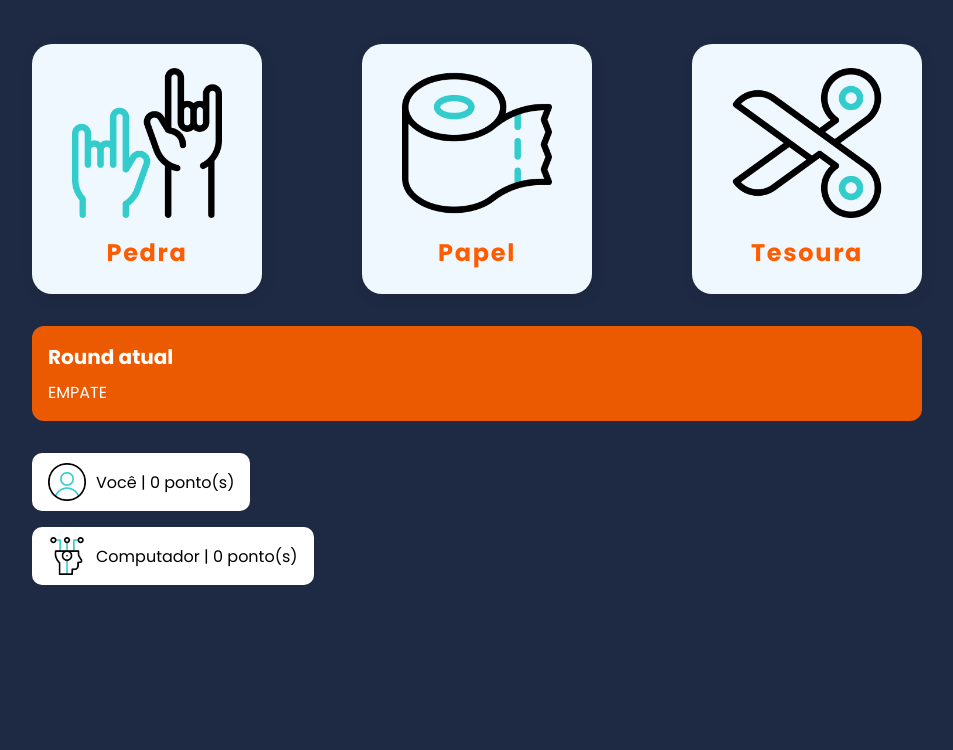
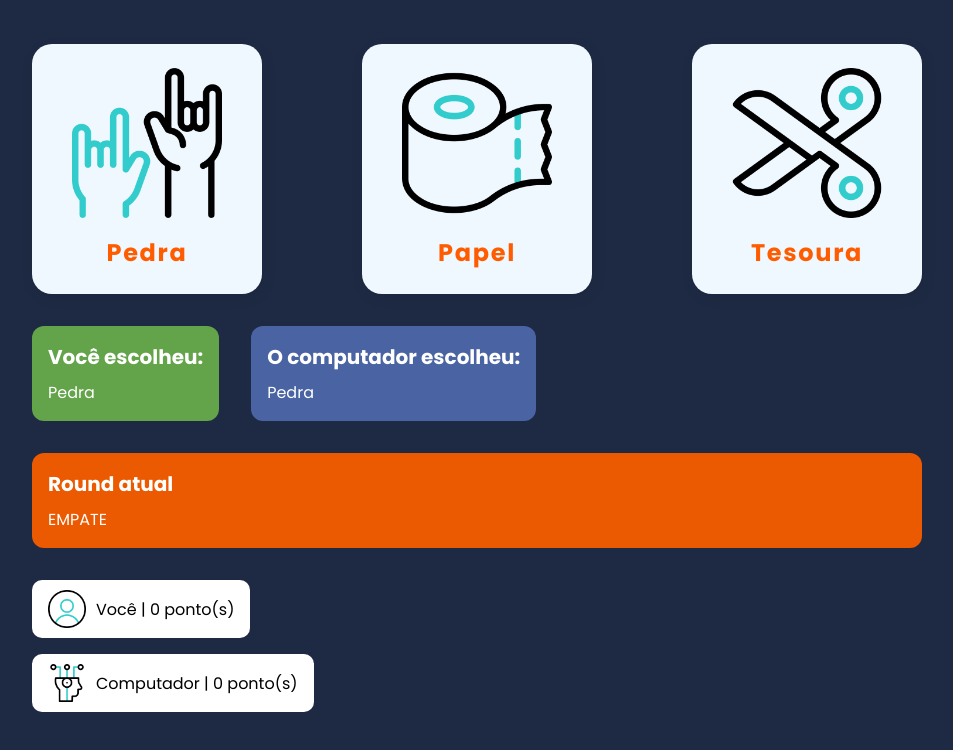
Before and after one commit to josuhinrichs/rock-paper-scissors, a plain HTML site: page index.html in a window 1280 px wide. Both pictures are taken after a click on the button "Pedra". Shown: the part 100-850 px from the top of the page, without its empty margins (163-1116 px from the left). Before the commit the page ends 800 px from the top, so only its background shows below. Drawn offline with Linux system fonts and the light colour scheme.

Commit message:
Melhorias na experiência de jogo

```diff
--- a/index.html
+++ b/index.html
@@ -25,6 +25,16 @@
           Tesoura
         </button>
       </div>
+      <div class="choice-container">
+        <div class="player-choice-container choice">
+            <p class="player-choice-title choice-title">Você escolheu:</p>
+            <p class="player-choice-text choice-text">Você ainda não começou o jogo!</p>
+        </div>
+        <div class="computer-choice-container choice">
+            <p class="computer-choice-title choice-title">O computador escolheu:</p>
+            <p class="computer-choice-text choice-text">Você ainda não começou o jogo!</p>
+        </div>
+      </div>
       <div class="round-container">
             <p class="round-title">Round atual</p>
             <p class="round-text">Você ainda não começou o jogo!</p>
--- a/index.js
+++ b/index.js
@@ -5,13 +5,28 @@ const roundDisplay = document.querySelector('#round-display');
 const playerScore = document.querySelector('#player-score-text');
 const computerScore = document.querySelector('#computer-score-text');
 const restartButton = document.querySelector('#restart-game');
+const computerDisplay = document.querySelector('.computer-choice-text');
+const playerDisplay = document.querySelector('.player-choice-text');
 
 let randomThree = max => Math.floor(Math.random() * max);
 
 function getComputerChoice() {
   let options = ["rock", "paper", "scissors"];
-  return options[randomThree(3)];
-  //return options[1];
+  const choice = randomThree(3);
+
+  switch (options[choice]){
+    case "paper":
+        computerDisplay.textContent = "Papel";
+        break;
+    case "rock":
+        computerDisplay.textContent = "Pedra";
+        break;
+    default:
+        computerDisplay.textContent = "Tesoura";
+        break;
+  }
+
+  return options[choice];
 }
 
 function playRound(playerSelection, computerSelection) {
@@ -24,33 +39,27 @@ function playRound(playerSelection, computerSelection) {
       switch (computerSelection){
         case "paper":
           roundText.textContent="Papel embrulha Pedra: Você perdeu!";
-          //console.log("Paper eats Rock: You Lose!");
           return "computer";
         default:
           roundText.textContent="Pedra esmaga Tesoura: Você ganhou!";
-          //console.log("Rock breaks Scissors: You Win!");
           return "player";
       }
     case "paper":
       switch (computerSelection){
         case "rock":
           roundText.textContent="Papel embrulha Pedra: Você ganhou!";
-          //console.log("Paper eats Rock: You Win!");
           return "player";
         default:
           roundText.textContent="Tesoura corta Papel: Você perdeu!";
-          //console.log("Scissors cut Paper: You Lose!");
           return "computer";
       }
     default:
       switch (computerSelection){
         case "rock":
           roundText.textContent="Pedra quebra Tesoura: Você perdeu!";
-          //console.log("Rock breaks Scissors: You Lose!");
           return "computer";
         default:
           roundText.textContent="Tesoura corta Papel: Você ganhou!";
-          //console.log("Scissors cut Paper: You Win!");
           return "player";
       }
     }
@@ -59,6 +68,18 @@ function playRound(playerSelection, computerSelection) {
 
 function processRound(playerSelection){
   let result = playRound(playerSelection, getComputerChoice());
+  switch (playerSelection){
+    case "paper":
+        playerDisplay.textContent = "Papel";
+        break;
+    case "rock":
+        playerDisplay.textContent = "Pedra";
+        break;
+    default:
+        playerDisplay.textContent = "Tesoura";
+        break;
+  }
+
   switch(result) {
     case "player":
         playerPoints += 1;
@@ -69,6 +90,7 @@ function processRound(playerSelection){
     default:
         return;
   }
+
   actualRound += 1;
   roundDisplay.textContent = `Round ${actualRound}`;
   computerScore.textContent = `Computador | ${computerPoints} ponto(s)`;
@@ -93,58 +115,11 @@ function restartGame(){
     roundDisplay.textContent = `Inicie o jogo clicando na opção`;
     computerScore.textContent = `Computador | ${computerPoints} ponto(s)`;
     playerScore.textContent = `Você | ${playerPoints} ponto(s)`;
-    roundText.textContent="Você ainda não começou o jogo!";
+    roundText.textContent = "Você ainda não começou o jogo!";
+    playerDisplay.textContent = "Você ainda não começou o jogo!";
+    computerDisplay.textContent = "Você ainda não começou o jogo!";
     restartButton.style.visibility = 'hidden';
 }
-
-/*function getPlayerSelection(){
-  let playerSelection = "";
-  while (
-    playerSelection != "rock" &&
-    playerSelection != "paper" &&
-    playerSelection != "scissors"){
-    playerSelection = prompt("Rock, Paper or Scissors?").toLowerCase();
-  }
-  return playerSelection;
-}
-
-function playGame(){
-  let roundResult,
-  playerSelection,
-  computerSelection,
-  playerScore = 0,
-  computerScore = 0;
-
-  for (let i = 0; i < 5; i++){
-    playerSelection = getPlayerSelection();
-    computerSelection = getComputerChoice();
-    roundResult = playRound(playerSelection, computerSelection);
-    console.log(roundResult);
-    switch (roundResult){
-      case "player":
-        playerScore += 1
-        break;
-      case "computer":
-        computerScore += 1
-        break;
-      default: i -= 1
-        break;
-    }
-
-    console.log(`Scoreboard -> You - ${playerScore} | Computer - ${computerScore}`);
-  }
-
-  if (playerScore > computerScore){
-    console.log("Congratulations, you are the winner!");
-  } else {
-    console.log("You lost :(");
-  }
-
-  console.log(`Final Scoreboard -> You - ${playerScore} | Computer - ${computerScore}`);
-
-}*/
-
-//playGame();
 
 function removeTransition(e) {
   e.target.classList.remove('clicked');
--- a/styles.css
+++ b/styles.css
@@ -85,7 +85,8 @@ body {
   gap: 10px;
 }
 
-.round-container {
+.round-container,
+.choice {
   background-color: #EB5A00;
   padding: 16px 16px ;
   display: flex;
@@ -96,13 +97,20 @@ body {
   transition: all .3s ease;
 }
 
-.round-title {
+.choice-container {
+  display: flex;
+  gap: 32px;
+}
+
+.round-title,
+.choice-title {
   font-weight: 700;
   font-size: 20px;
   margin: 0px;
 }
 
-.round-text {
+.round-text,
+.choice-text {
   margin: 0px;
 }
 
@@ -128,3 +136,15 @@ button:hover {
   outline: none;
   background-color: #af4300;
 }
+
+.computer-choice-container {
+  background-color: #4a64a3;
+}
+
+.player-choice-container {
+  background-color: #63a34a;
+}
+
+.choice {
+  flex-shrink: 0;
+}
```
